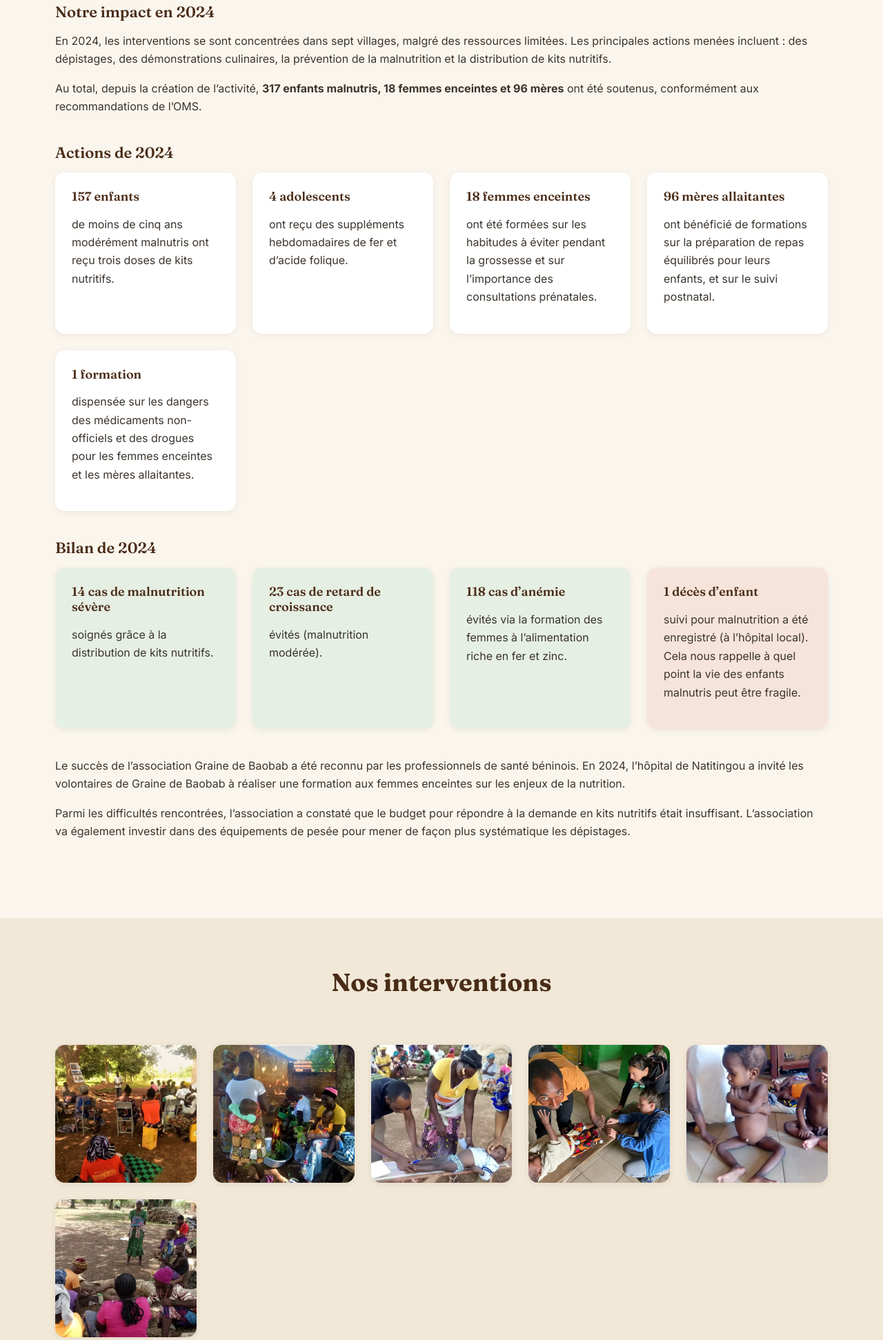
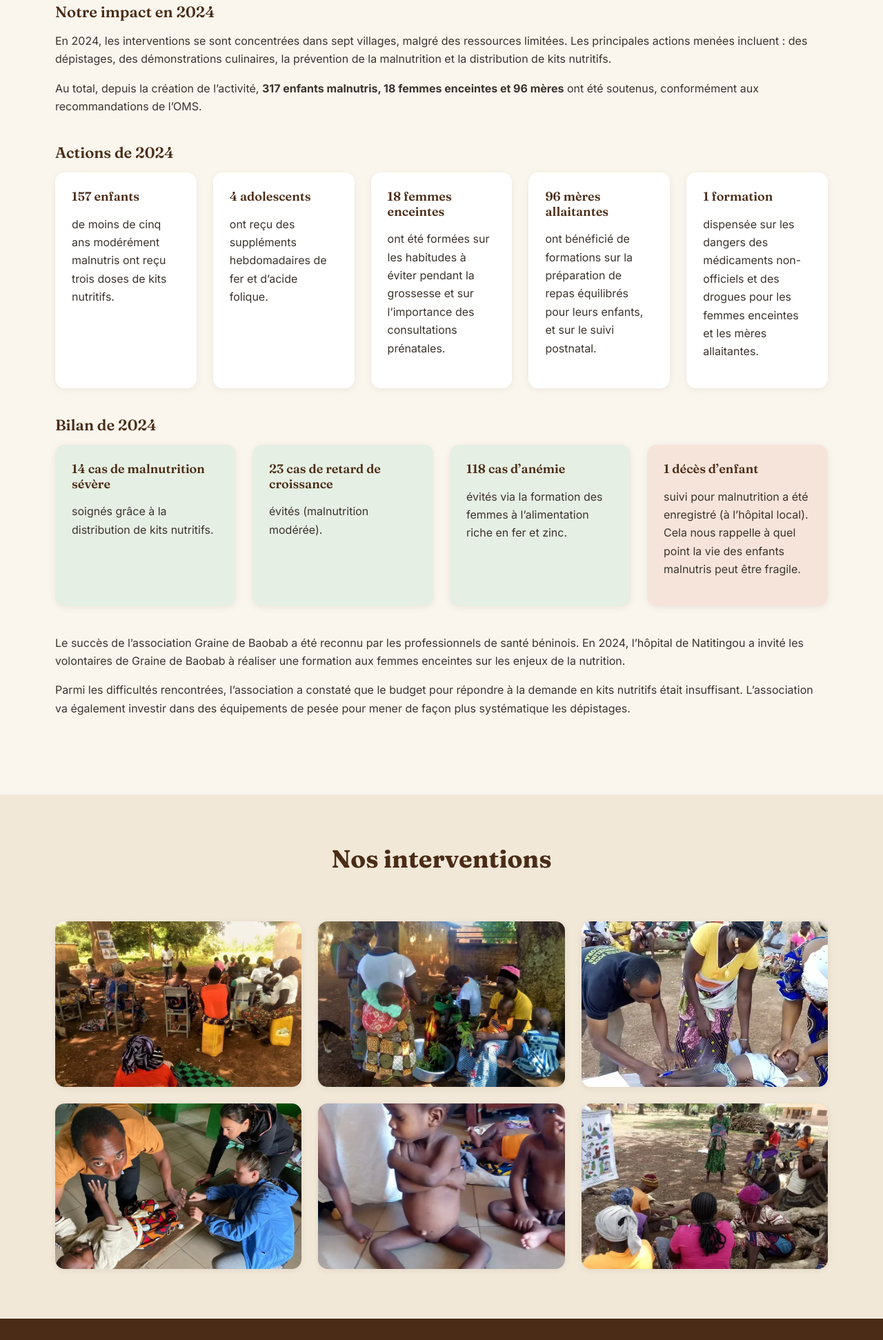
Before and after one commit to adbenichou-maker/site-baobab, a PHP site: page /insecurite-alimentaire.html in a window 1280 px wide. Shown: the part 1202-3145 px from the top of the page at 69% size. Run offline with PHP 8.4, Linux system fonts and the light colour scheme.

Commit message:
Étape 7c : pages d'actions (alimentation, insertion, numérique)
- Cartes « Actions de 2024 » sur une seule ligne (grille grid--narrow)
- Galerie en 3 colonnes avec des photos plus grandes
- Tableau d'insertion : intitulés alignés à gauche
- Graphique : étiquettes plus larges
- Retrait de classes text-center sans effet

```diff
--- a/css/components.css
+++ b/css/components.css
@@ -279,7 +279,7 @@
 
 /* ----- Galerie photo ----- */
 .gallery-item {
-  height: 12.5rem;
+  height: 15rem;
   overflow: hidden;
   border-radius: var(--radius);
   box-shadow: var(--shadow-sm);
@@ -316,6 +316,11 @@
   text-align: center;
 }
 
+/* La première colonne (les intitulés) reste alignée à gauche */
+.data-table--center td:first-child {
+  text-align: left;
+}
+
 .data-table thead th {
   background: var(--color-brown);
   color: var(--color-white);
@@ -350,7 +355,7 @@
   justify-content: flex-end;
   align-items: center;
   flex: 1;
-  max-width: 5rem;
+  max-width: 7rem;
   height: 100%;
 }
 
--- a/css/layout.css
+++ b/css/layout.css
@@ -60,6 +60,7 @@
 }
 
 .grid--small { --grid-min: 11rem; }
+.grid--narrow { --grid-min: 12.5rem; }
 .grid--wide { --grid-min: 20rem; }
 
 /* Toujours 1 colonne sur téléphone, 2 colonnes dès la tablette */
--- a/insecurite-alimentaire.html
+++ b/insecurite-alimentaire.html
@@ -138,9 +138,9 @@
         </div>
 
         <!-- Actions de 2024 -->
-        <div class="actions-section text-center">
+        <div class="actions-section">
           <h3>Actions de 2024</h3>
-          <div class="grid">
+          <div class="grid grid--narrow">
             <div class="card action-card">
               <h4>157 enfants</h4>
               <p>de moins de cinq ans modérément malnutris ont reçu trois doses de kits nutritifs.</p>
@@ -165,7 +165,7 @@
         </div>
 
         <!-- Bilan de 2024 -->
-        <div class="bilan-section text-center">
+        <div class="bilan-section">
           <h3>Bilan de 2024</h3>
           <div class="grid">
             <div class="card bilan-card bilan-success">
@@ -199,7 +199,7 @@
         <h2>Nos interventions</h2>
         <br>
         <br>
-        <div class="grid grid--small">
+        <div class="grid grid--wide">
           <div class="gallery-item">
             <img src="images/intervention-alimentaire-1.webp" alt="Intervention alimentaire de Graine de Baobab au Bénin" width="794" height="644" loading="lazy">
           </div>
```
